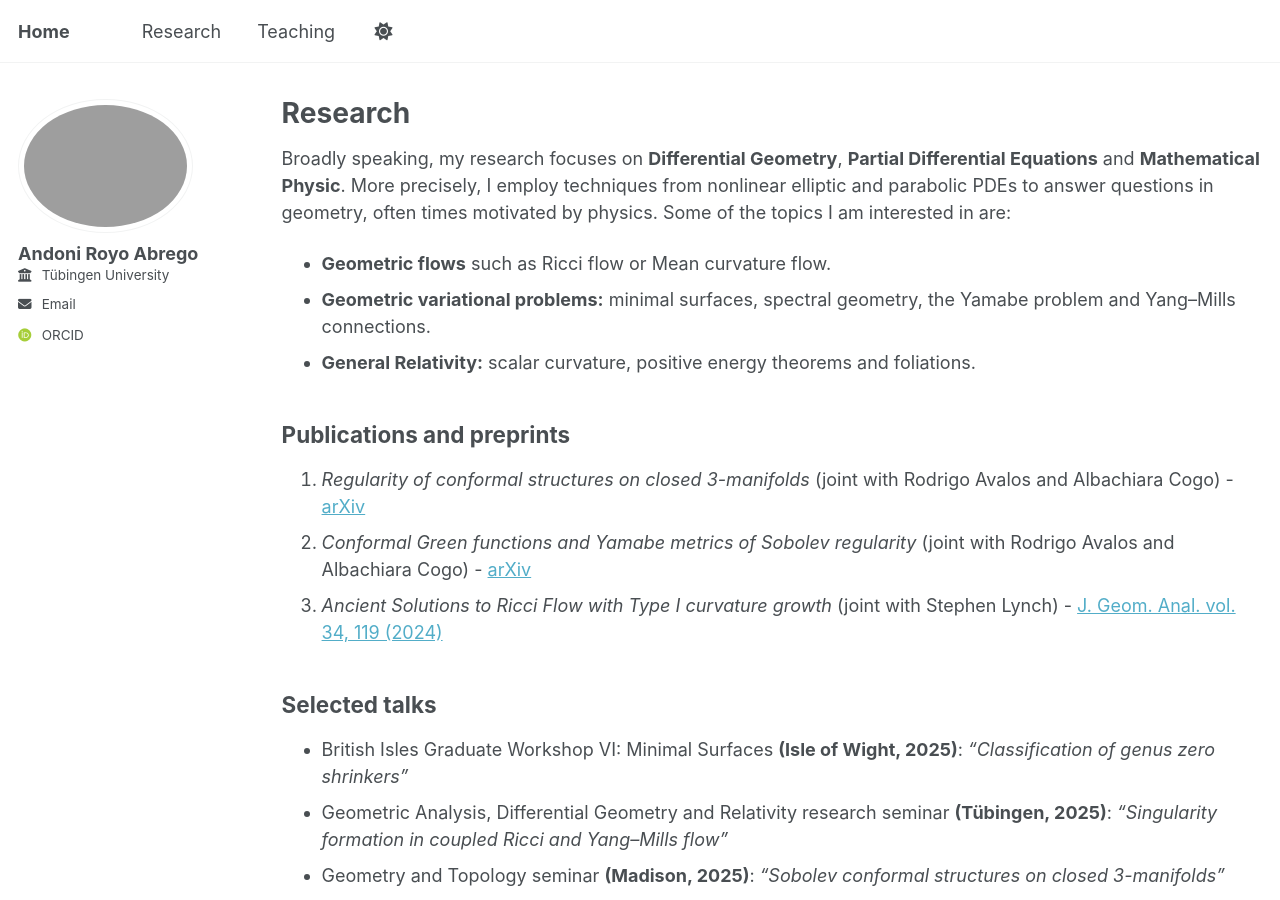
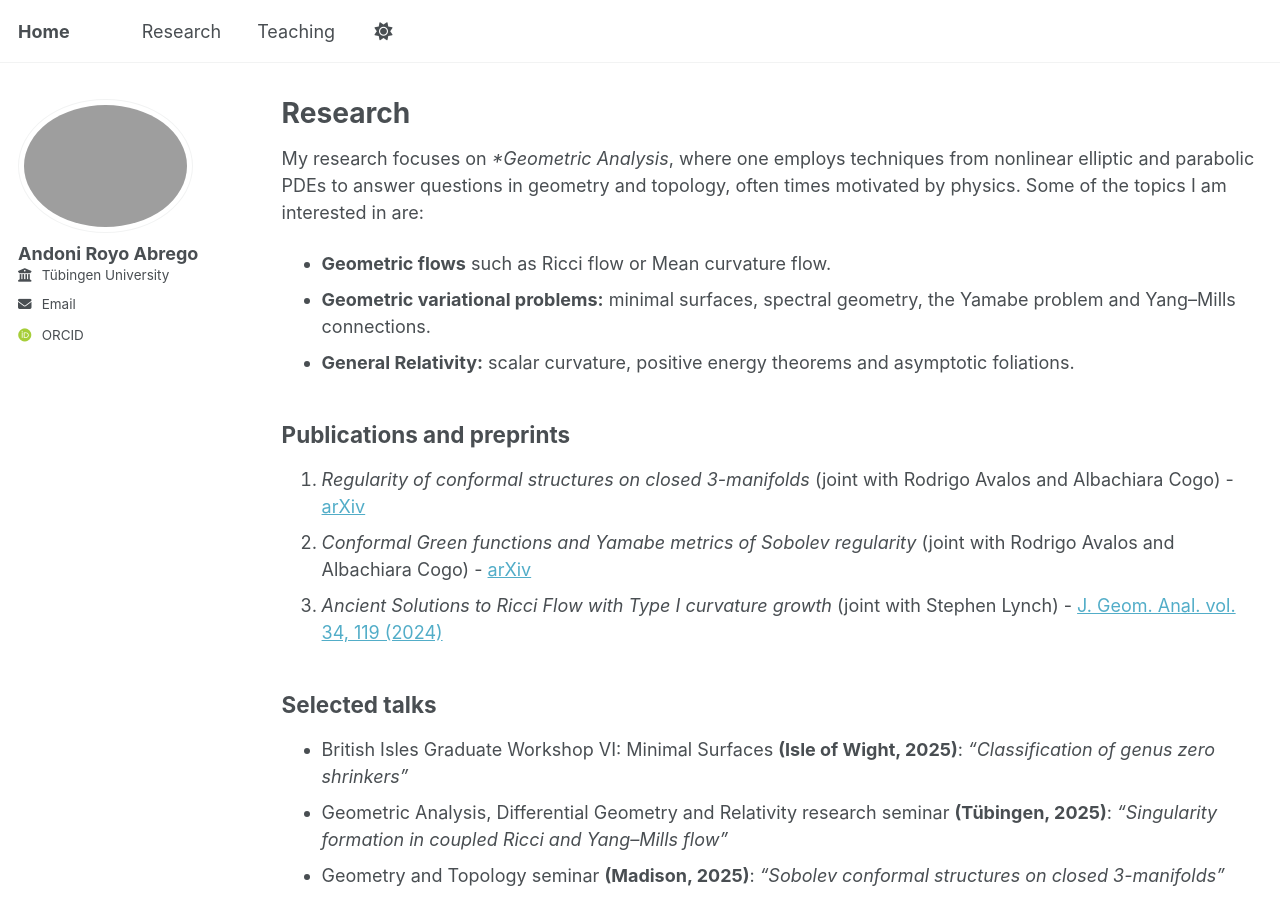
Before and after one commit to AndoniRoyo/AndoniRoyo.github.io, a Jekyll site: the page built from _pages/research.md, in a window 1280 px wide and 900 px high. Built offline with Jekyll 4.4.1, drawn with Linux system fonts in a browser that asks for light colours; some web fonts are replaced; a script that is not in the unit is left out.

Commit message:
Update research.md

```diff
--- a/_pages/research.md
+++ b/_pages/research.md
@@ -4,10 +4,10 @@ title: "Research"
 permalink: /research/
 author_profile: true
 ---
-Broadly speaking, my research focuses on **Differential Geometry**, **Partial Differential Equations** and **Mathematical Physic**. More precisely, I employ techniques from nonlinear elliptic and parabolic PDEs to answer questions in geometry, often times motivated by physics. Some of the topics I am interested in are:
+My research focuses on **Geometric Analysis*, where one employs techniques from nonlinear elliptic and parabolic PDEs to answer questions in geometry and topology, often times motivated by physics. Some of the topics I am interested in are:
 - **Geometric flows** such as Ricci flow or Mean curvature flow.
 - **Geometric variational problems:** minimal surfaces, spectral geometry, the Yamabe problem and Yang–Mills connections.
-- **General Relativity:** scalar curvature, positive energy theorems and foliations.
+- **General Relativity:** scalar curvature, positive energy theorems and asymptotic foliations.
 
 ## Publications and preprints
 1. *Regularity of conformal structures on closed 3-manifolds* (joint with Rodrigo Avalos and Albachiara Cogo) - [arXiv](https://arxiv.org/abs/2511.00178)
```
